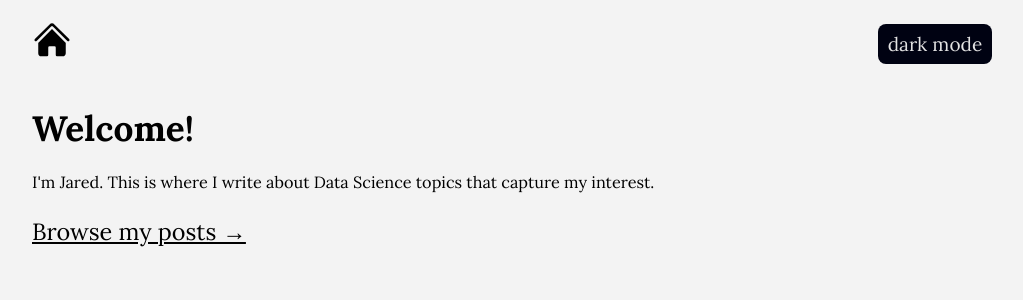
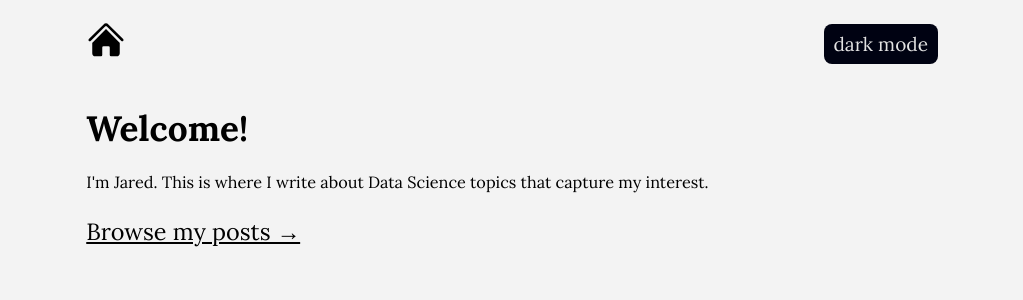
Before and after one commit to 16thomja/datadiary-backend, a Next.js app: page / in a window 1280 px wide. Shown: the top 300 px of the page, without its empty margins (128-1151 px from the left). Built offline with nearby package versions, Linux system fonts and the light colour scheme.

Commit message:
Add attribution capability to MdxVideo

```diff
--- a/styles/globals.css
+++ b/styles/globals.css
@@ -67,15 +67,15 @@ html {
 body {
   color: var(--foreground);
   background: var(--background);
-  max-width: 800px;
+  max-width: 100ch;
   margin: 0 auto;
-  padding: 0 20px;
+  padding-inline: 1rem;
   overflow-x: hidden;
   line-height: var(--lh-base);
 }
 @media (min-width: 1200px) {
   body {
-    max-width: 1000px;
+    padding-inline: 2rem;
   }
 }
 
```
Also changed, not shown: app/mdx_components/MdxVideo.tsx (+15 -0 lines).
